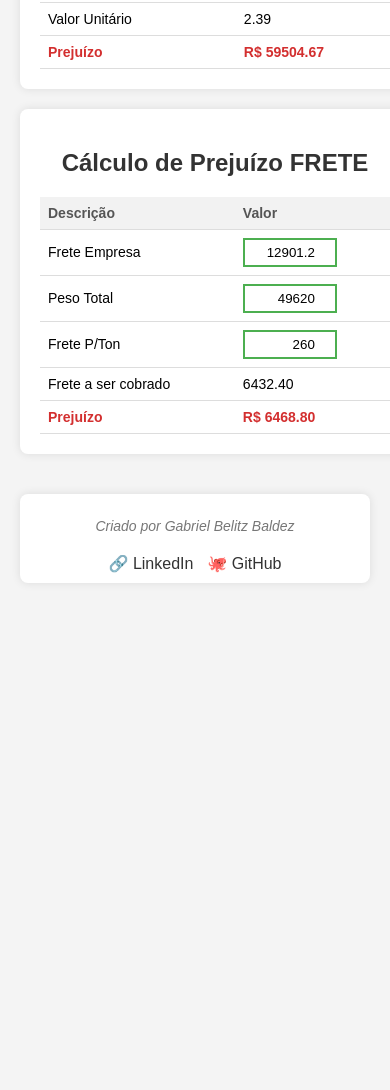
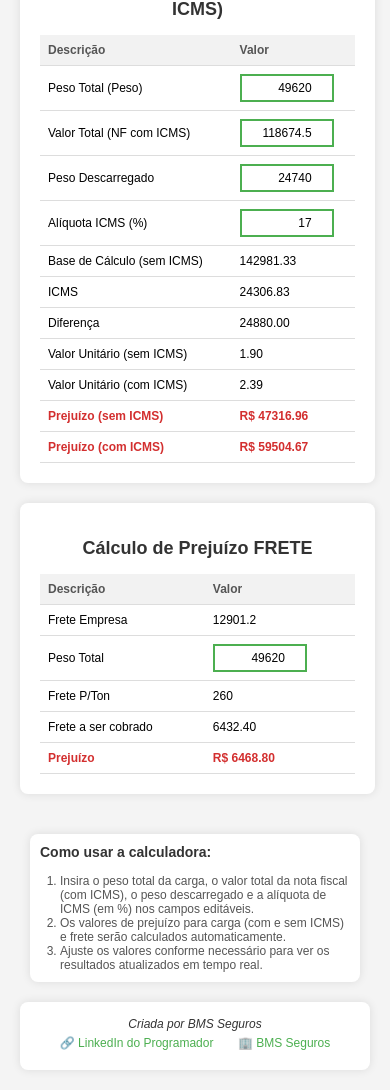
Before and after one commit to GabrielBBaldez/Calculadora-de-Preju-zo-de-Carga-e-Frete, a plain HTML site: page Index.html in a window 390 px wide. Shown: the part 383-1473 px from the top of the page. Before the commit the page ends 986 px from the top, so only its background shows below. Drawn offline with Linux system fonts and the light colour scheme.

Commit message:
Update Index.html

```diff
--- a/Index.html
+++ b/Index.html
@@ -3,7 +3,7 @@
 <head>
     <meta charset="UTF-8">
     <meta name="viewport" content="width=device-width, initial-scale=1.0">
-    <title>Cálculo de Prejuízo</title>
+    <title>Cálculo de Prejuízo com ICMS</title>
     <style>
         body {
             font-family: Arial, sans-serif;
@@ -15,7 +15,7 @@
             justify-content: space-around;
             max-width: 1200px;
             margin: 0 auto;
-            flex-wrap: wrap; /* Permite que os itens quebrem em telas menores */
+            flex-wrap: wrap;
         }
         .table-container {
             background-color: #fff;
@@ -23,11 +23,24 @@
             border-radius: 8px;
             box-shadow: 0 0 10px rgba(0, 0, 0, 0.1);
             width: 45%;
-            margin-bottom: 20px; /* Espaço entre tabelas quando empilhadas */
+            margin-bottom: 20px;
+        }
+        .logo {
+            display: block;
+            margin: 0 auto 20px;
+            max-width: 300px;
+            width: 100%;
+        }
+        h1 {
+            text-align: center;
+            color: #333;
+            margin-bottom: 10px;
+            font-size: 24px;
         }
         h2 {
             text-align: center;
             color: #333;
+            font-size: 20px;
         }
         table {
             width: 100%;
@@ -47,6 +60,7 @@
             padding: 5px;
             width: 100px;
             text-align: right;
+            font-size: 14px;
         }
         .result {
             font-weight: bold;
@@ -57,59 +71,117 @@
             font-style: italic;
             color: #777;
             margin-bottom: 20px;
+            font-size: 14px;
+        }
+        .description {
+            text-align: center;
+            color: #555;
+            margin-bottom: 20px;
+            font-size: 14px;
+            max-width: 800px;
+            margin-left: auto;
+            margin-right: auto;
+        }
+        .usage-guide {
+            text-align: left;
+            color: #555;
+            margin: 20px auto;
+            font-size: 14px;
+            max-width: 800px;
+            background-color: #fff;
+            padding: 15px;
+            border-radius: 8px;
+            box-shadow: 0 0 10px rgba(0, 0, 0, 0.1);
+        }
+        .usage-guide h3 {
+            margin-top: 0;
+            color: #333;
+            font-size: 16px;
+        }
+        .usage-guide ol {
+            margin: 0;
+            padding-left: 20px;
         }
         footer {
             text-align: center;
+            padding: 20px;
             margin-top: 20px;
-            padding: 10px;
             background-color: #fff;
             border-radius: 8px;
             box-shadow: 0 0 10px rgba(0, 0, 0, 0.1);
             max-width: 1200px;
-            margin: 20px auto;
+            margin-left: auto;
+            margin-right: auto;
+        }
+        footer p {
+            margin: 0;
+            color: #333;
         }
         footer a {
+            margin: 0 10px;
             text-decoration: none;
-            color: #333;
-            margin: 0 10px;
-            font-size: 20px;
+            color: #4CAF50;
+            font-size: 14px;
         }
         footer a:hover {
-            color: #4CAF50;
+            text-decoration: underline;
         }
 
-        /* Media Query para dispositivos móveis (largura máxima de 768px) */
+        /* Media Query para telas menores (ex.: celulares) */
         @media (max-width: 768px) {
             .container {
-                flex-direction: column; /* Empilha as tabelas */
+                flex-direction: column;
                 align-items: center;
             }
             .table-container {
-                width: 100%; /* Tabelas ocupam toda a largura */
-                max-width: 500px; /* Limita a largura máxima em mobile */
+                width: 90%;
+            }
+            .logo {
+                max-width: 200px;
+            }
+            h1 {
+                font-size: 20px;
+            }
+            h2 {
+                font-size: 18px;
             }
             .editable {
-                width: 80px; /* Reduz o tamanho dos inputs em mobile */
+                width: 80px;
+                font-size: 12px;
             }
             th, td {
-                padding: 8px; /* Reduz o padding para economizar espaço */
-                font-size: 14px; /* Reduz a fonte para melhor ajuste */
+                padding: 8px;
+                font-size: 12px;
+            }
+            p, .description, .usage-guide, .usage-guide h3, .usage-guide ol {
+                font-size: 12px;
+            }
+            .usage-guide {
+                margin: 20px 10px;
+                padding: 10px;
+            }
+            .usage-guide h3 {
+                font-size: 14px;
             }
             footer {
-                font-size: 14px; /* Reduz o tamanho da fonte no rodapé */
+                padding: 15px;
             }
             footer a {
-                font-size: 16px; /* Ajusta o tamanho dos ícones/links */
-                margin: 0 5px; /* Reduz o espaçamento entre links */
+                display: inline-block;
+                margin: 5px 10px;
+                font-size: 12px;
             }
         }
     </style>
 </head>
 <body>
-    <p>OBSERVAÇÃO: ALTERAR SOMENTE OS VALORES (Peso Total) (Valor Total) (Peso Descarregado) na Planilha</p>
+    <img src="logo-bms-seguros.png" alt="Logo BMS Seguros" class="logo">
+    <h1>Ferramenta de Cálculo de Prejuízo</h1>
+    <p>Altere somente os campos: Peso Total, Valor Total, Peso Descarregado e Alíquota ICMS.</p>
+    <div class="description">Esta calculadora ajuda a determinar o prejuízo em operações de carga e frete. Com base no peso total, valor total, peso descarregado e alíquota de ICMS, ela calcula automaticamente o valor do imposto, o prejuízo com e sem ICMS para a carga, e o prejuízo do frete, oferecendo uma visão clara dos custos envolvidos.</div>
     <div class="container">
         <div class="table-container">
-            <h2>Cálculo de Prejuízo CARGA</h2>
+            <h2>Cálculo de Prejuízo CARGA (com ICMS)</h2>
             <table>
                 <tr>
                     <th>Descrição</th>
@@ -120,7 +192,7 @@
                     <td><input type="number" id="pesoTotalCarga" class="editable" value="49620" step="0.01"></td>
                 </tr>
                 <tr>
-                    <td>Valor Total (NF)</td>
+                    <td>Valor Total (NF com ICMS)</td>
                     <td><input type="number" id="valorTotal" class="editable" value="118674.5" step="0.01"></td>
                 </tr>
                 <tr>
@@ -128,16 +200,36 @@
                     <td><input type="number" id="pesoDescarregado" class="editable" value="24740" step="0.01"></td>
                 </tr>
                 <tr>
+                    <td>Alíquota ICMS (%)</td>
+                    <td><input type="number" id="aliquotaICMS" class="editable" value="17" step="0.01" min="0" max="100"></td>
+                </tr>
+                <tr>
+                    <td>Base de Cálculo (sem ICMS)</td>
+                    <td id="baseCalculo">101427.35</td>
+                </tr>
+                <tr>
+                    <td>ICMS</td>
+                    <td id="icms">17242.65</td>
+                </tr>
+                <tr>
                     <td>Diferença</td>
                     <td id="diferencaCarga">24880</td>
                 </tr>
                 <tr>
-                    <td>Valor Unitário</td>
-                    <td id="valorUnitario">2.39</td>
+                    <td>Valor Unitário (sem ICMS)</td>
+                    <td id="valorUnitarioSemICMS">2.04</td>
                 </tr>
                 <tr>
-                    <td class="result">Prejuízo</td>
-                    <td id="prejuizoCarga" class="result">R$ 59504.67</td>
+                    <td>Valor Unitário (com ICMS)</td>
+                    <td id="valorUnitarioComICMS">2.39</td>
+                </tr>
+                <tr>
+                    <td class="result">Prejuízo (sem ICMS)</td>
+                    <td id="prejuizoCargaSemICMS" class="result">R$ 50826.24</td>
+                </tr>
+                <tr>
+                    <td class="result">Prejuízo (com ICMS)</td>
+                    <td id="prejuizoCargaComICMS" class="result">R$ 59504.67</td>
                 </tr>
             </table>
         </div>
@@ -151,7 +243,7 @@
                 </tr>
                 <tr>
                     <td>Frete Empresa</td>
-                    <td><input type="number" id="freteEmpresa" class="editable" value="12901.2" step="0.01"></td>
+                    <td id="freteEmpresa">12901.2</td>
                 </tr>
                 <tr>
                     <td>Peso Total</td>
@@ -159,7 +251,7 @@
                 </tr>
                 <tr>
                     <td>Frete P/Ton</td>
-                    <td><input type="number" id="fretePorTonelada" class="editable" value="260" step="0.01"></td>
+                    <td id="fretePorTonelada">260</td>
                 </tr>
                 <tr>
                     <td>Frete a ser cobrado</td>
@@ -173,10 +265,19 @@
         </div>
     </div>
 
+    <div class="usage-guide">
+        <h3>Como usar a calculadora:</h3>
+        <ol>
+            <li>Insira o peso total da carga, o valor total da nota fiscal (com ICMS), o peso descarregado e a alíquota de ICMS (em %) nos campos editáveis.</li>
+            <li>Os valores de prejuízo para carga (com e sem ICMS) e frete serão calculados automaticamente.</li>
+            <li>Ajuste os valores conforme necessário para ver os resultados atualizados em tempo real.</li>
+        </ol>
+    </div>
+
     <footer>
-        <p>Criado por Gabriel Belitz Baldez</p>
-        <a href="https://www.linkedin.com/in/gabriel-baldez-6a7847217/" target="_blank">🔗 LinkedIn</a>
-        <a href="https://github.com/GabrielBBaldez" target="_blank">🐙 GitHub</a>
+        <p>Criada por BMS Seguros</p>
+        <a href="https://www.linkedin.com/in/gabriel-baldez-6a7847217/" target="_blank">🔗 LinkedIn do Programador</a>
+        <a href="https://www.linkedin.com/company/bms-seguros/?originalSubdomain=br" target="_blank">🏢 BMS Seguros</a>
     </footer>
 
     <script>
@@ -191,23 +292,36 @@
             const pesoTotalCarga = parseFloat(document.getElementById('pesoTotalCarga').value) || 0;
             const valorTotal = parseFloat(document.getElementById('valorTotal').value) || 0;
             const pesoDescarregado = parseFloat(document.getElementById('pesoDescarregado').value) || 0;
-            const freteEmpresa = parseFloat(document.getElementById('freteEmpresa').value) || 0;
+            const aliquotaICMS = parseFloat(document.getElementById('aliquotaICMS').value) / 100 || 0;
             const pesoTotalFrete = parseFloat(document.getElementById('pesoTotalFrete').value) || 0;
-            const fretePorTonelada = parseFloat(document.getElementById('fretePorTonelada').value) || 0;
+            const fretePorTonelada = parseFloat(document.getElementById('fretePorTonelada').innerText) || 0;
+            const freteEmpresa = parseFloat(document.getElementById('freteEmpresa').innerText) || 0;
+
+            // Cálculo do ICMS (por dentro, alíquota dinâmica)
+            const fatorICMS = 1 - aliquotaICMS;
+            const baseCalculo = fatorICMS !== 0 ? valorTotal / fatorICMS : valorTotal;
+            const icms = baseCalculo * aliquotaICMS;
+            const valorSemICMS = valorTotal - icms;
 
             // Cálculos para Carga
             const diferencaCarga = pesoTotalCarga - pesoDescarregado;
-            const valorUnitario = pesoTotalCarga !== 0 ? valorTotal / pesoTotalCarga : 0;
-            const prejuizoCarga = diferencaCarga * valorUnitario;
+            const valorUnitarioSemICMS = pesoTotalCarga !== 0 ? valorSemICMS / pesoTotalCarga : 0;
+            const valorUnitarioComICMS = pesoTotalCarga !== 0 ? valorTotal / pesoTotalCarga : 0;
+            const prejuizoCargaSemICMS = diferencaCarga * valorUnitarioSemICMS;
+            const prejuizoCargaComICMS = diferencaCarga * valorUnitarioComICMS;
 
             // Cálculos para Frete
             const freteCobrado = (pesoDescarregado * fretePorTonelada) / 1000;
             const prejuizoFrete = freteEmpresa - freteCobrado;
 
             // Atualizando os campos na tela
+            document.getElementById('baseCalculo').innerText = baseCalculo.toFixed(2);
+            document.getElementById('icms').innerText = icms.toFixed(2);
             document.getElementById('diferencaCarga').innerText = diferencaCarga.toFixed(2);
-            document.getElementById('valorUnitario').innerText = valorUnitario.toFixed(2);
-            document.getElementById('prejuizoCarga').innerText = formatarDinheiro(prejuizoCarga);
+            document.getElementById('valorUnitarioSemICMS').innerText = valorUnitarioSemICMS.toFixed(2);
+            document.getElementById('valorUnitarioComICMS').innerText = valorUnitarioComICMS.toFixed(2);
+            document.getElementById('prejuizoCargaSemICMS').innerText = formatarDinheiro(prejuizoCargaSemICMS);
+            document.getElementById('prejuizoCargaComICMS').innerText = formatarDinheiro(prejuizoCargaComICMS);
             document.getElementById('freteCobrado').innerText = freteCobrado.toFixed(2);
             document.getElementById('prejuizoFrete').innerText = formatarDinheiro(prejuizoFrete);
         }
```
